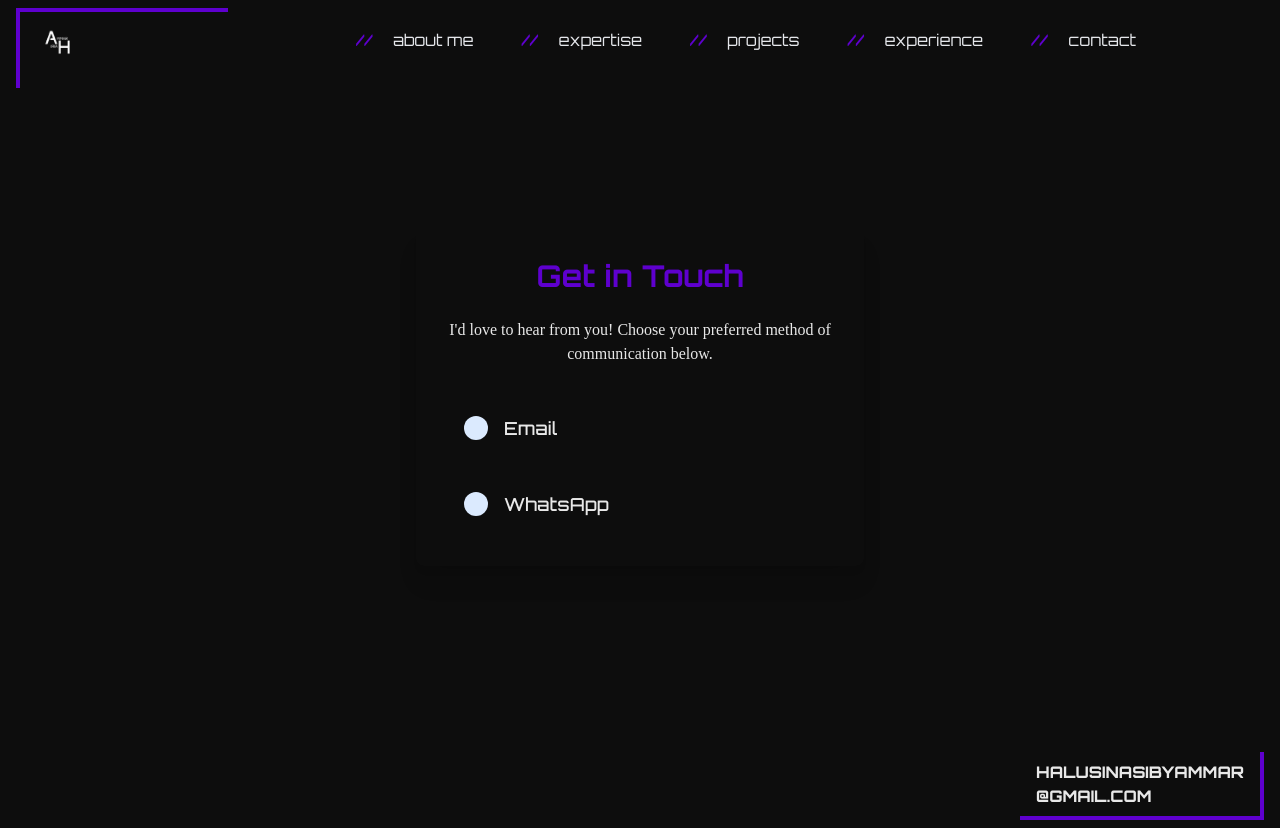
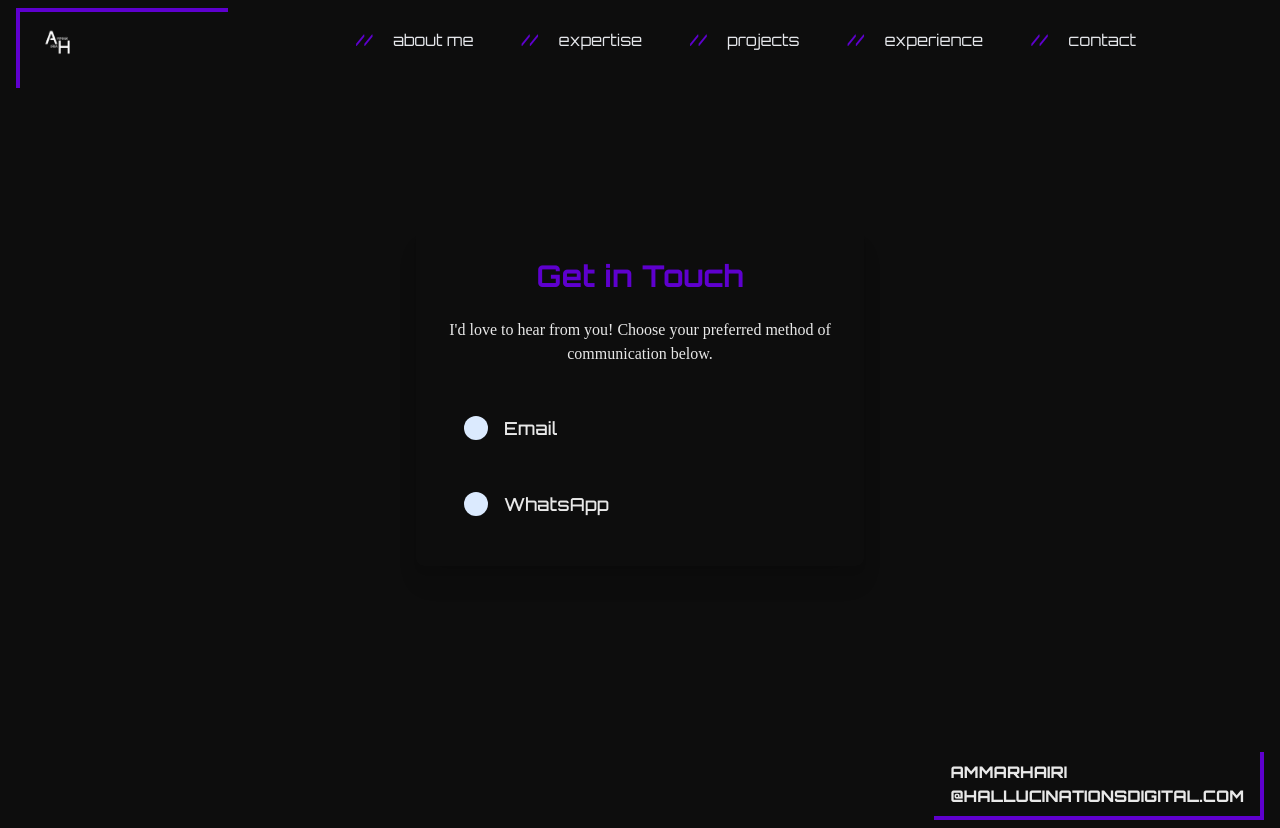
Before and after one commit to ammarhairiHD/ammarhairi_portfolio, a Next.js app: page /contact in a window 1280 px wide. Built offline with nearby package versions, Linux system fonts and the light colour scheme; a web font is replaced by a local one.

Commit message:
updated email

```diff
--- a/src/app/components/Footer.tsx
+++ b/src/app/components/Footer.tsx
@@ -3,11 +3,11 @@ export default function Footer() {
     <div className=" bg-bg-color flex justify-end mt-5 md:mt-12 py-2 px-4 ">
       <div className="border-r-4 border-r-main-color border-b-4 border-b-main-color px-4 py-2">
         <a
-          href="mailto: halusinasibyammar@gmail.com"
+          href="mailto: ammarhairi@hallucinationsdigital.com"
           className=" text-second-color uppercase font-extrabold"
         >
-          halusinasibyammar <br />
-          @gmail.com
+          ammarhairi <br />
+          @hallucinationsdigital.com
         </a>
       </div>
     </div>
--- a/src/app/constants/ContactMe.tsx
+++ b/src/app/constants/ContactMe.tsx
@@ -4,7 +4,7 @@ export const ContactMe = [
   {
     icon: <RiMailSendFill size={100} />,
     key: "Email",
-    mailto: "mailto:halusinasibyammar@gmail.com",
+    mailto: "mailto:ammarhairi@hallucinationsdigital.com",
   },
   {
     icon: <RiWhatsappFill size={100} />,
```
